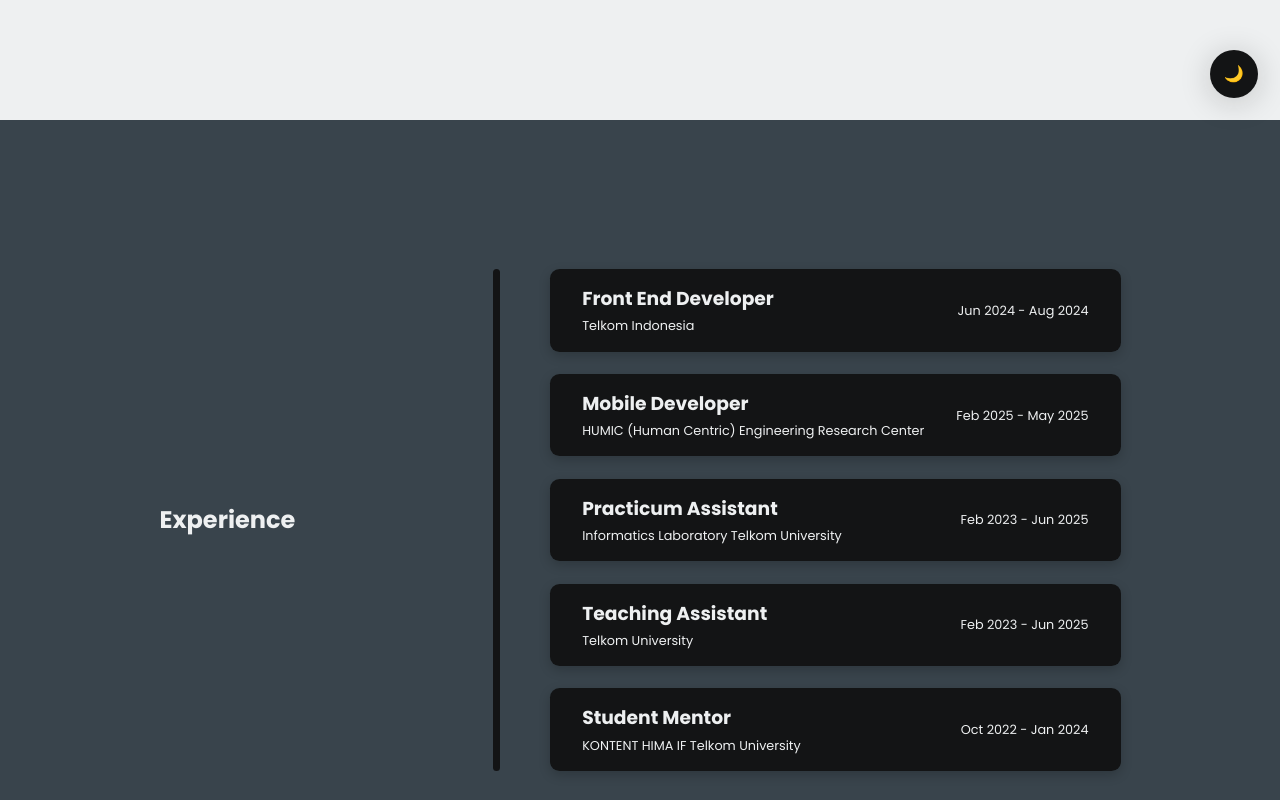
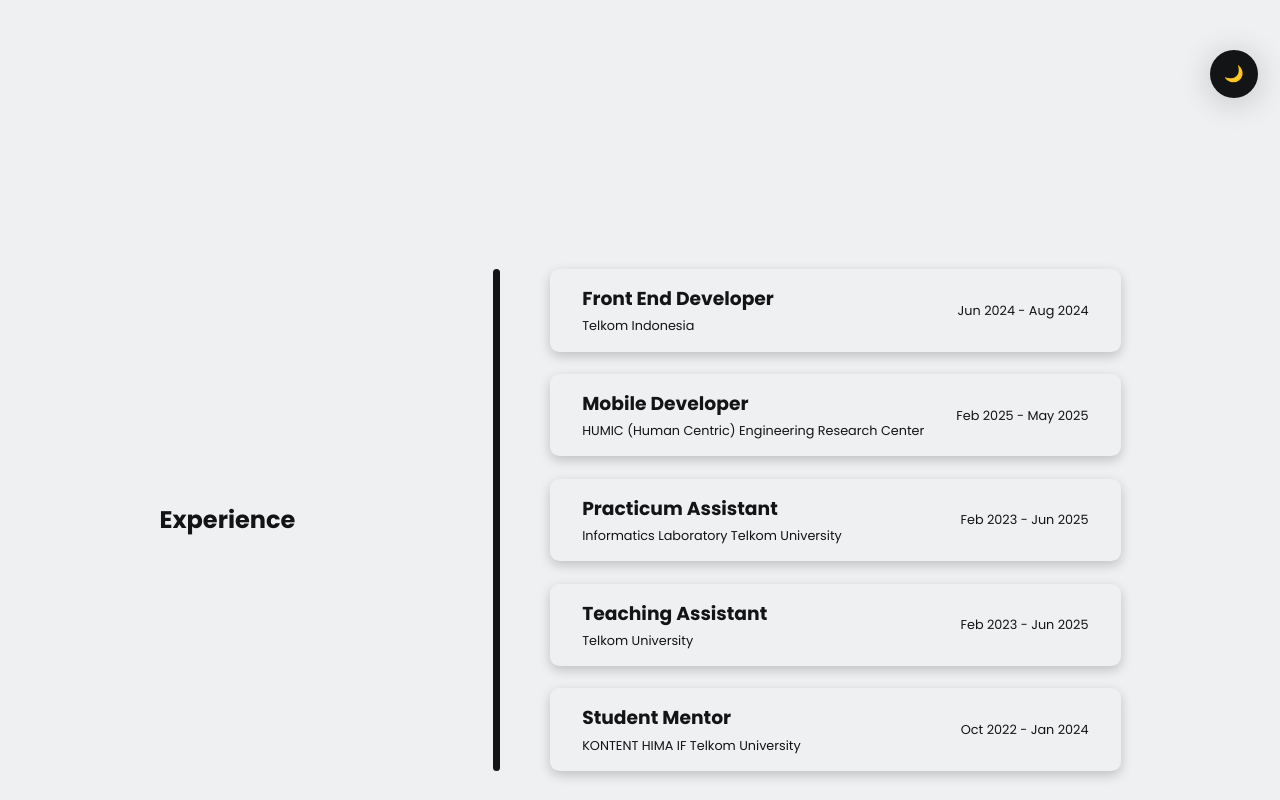
Before and after one commit to cacayoww/new-portfolio, a React (Vite) app: page / in a window 1280 px wide. Shown: the part 680-1480 px from the top of the page. Built offline with nearby package versions, Linux system fonts and the light colour scheme.

Commit message:
change background color on experience and certificates sections

```diff
--- a/src/App.css
+++ b/src/App.css
@@ -164,9 +164,9 @@
   display: flex;
   align-items: center;
   justify-content: space-around;
-  background-color: var(--primary);
+  background-color: var(--background);
   padding: 2rem;
-  color: var(--background);
+  color: var(--text);
 }
 
 .experience-container {
@@ -194,7 +194,8 @@
   align-items: center;
   justify-content: space-between;
   gap: 2rem;
-  background-color: var(--text);
+  background-color: rgb(238, 240, 241);
+  color: rgb(19, 20, 21);
   padding: 1rem 2rem;
   border-radius: 0.6rem;
   box-shadow: 0px 4px 12px rgba(0, 0, 0, 0.2);
@@ -296,9 +297,9 @@
   flex-direction: column;
   align-items: center;
   width: 100%;
-  background-color: var(--primary);
+  background-color: var(--background);
   padding: 4rem 3rem;
-  color: var(--background);
+  color: var(--text);
 }
 
 #certificates h1 {
```
